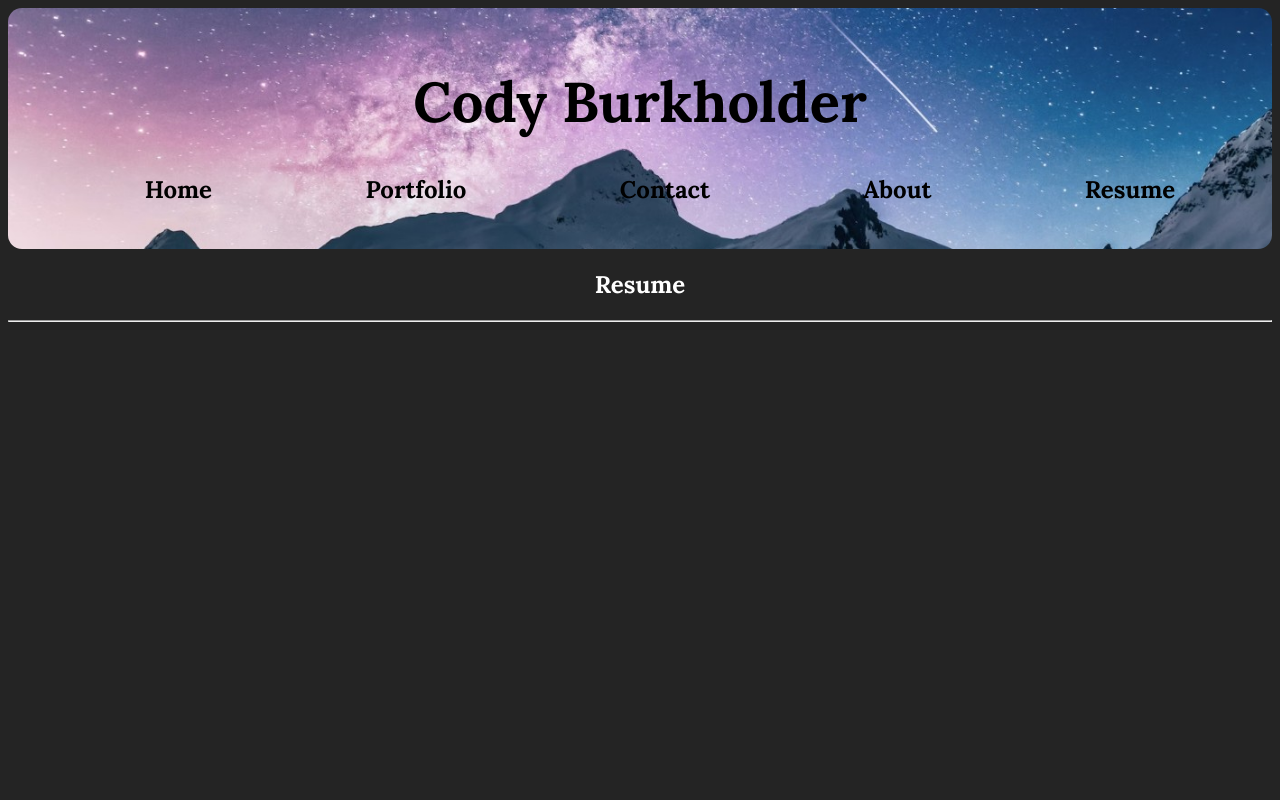
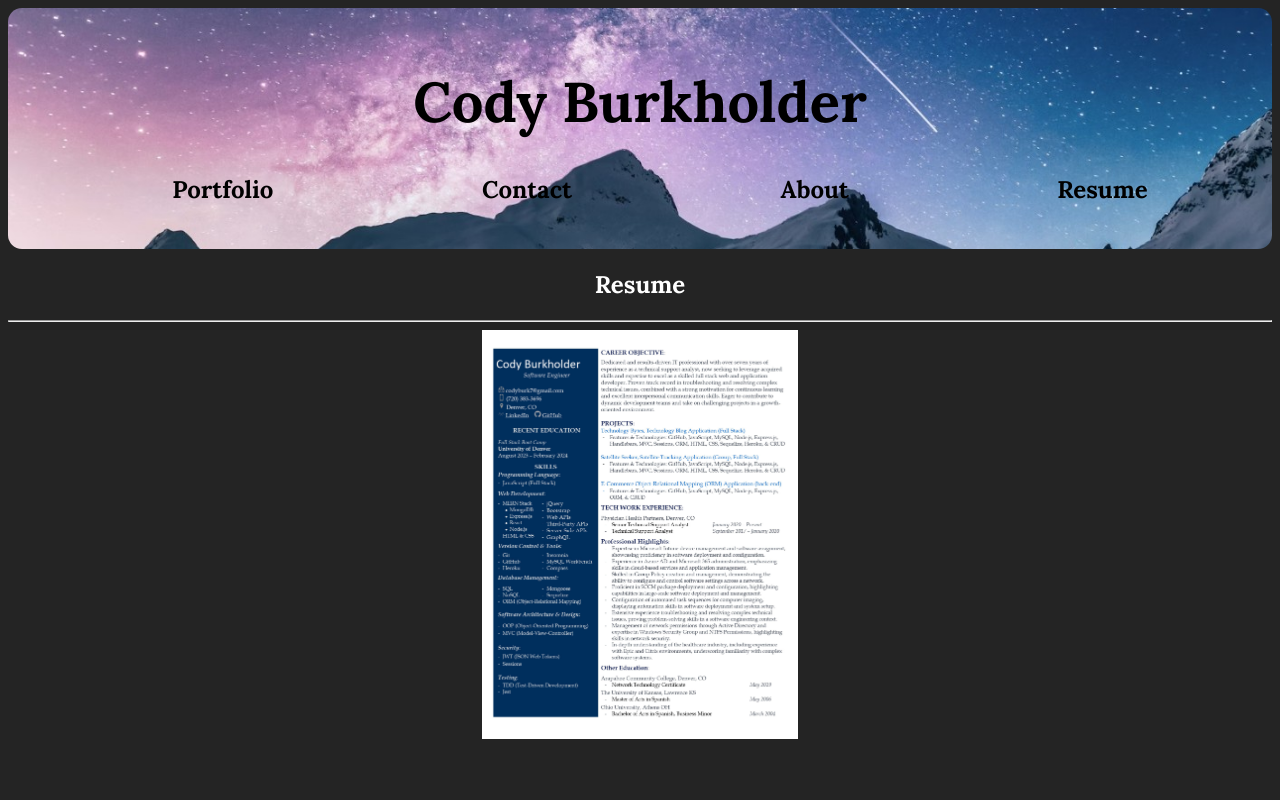
Before and after one commit to chilejay7/React-Portfolio, a React (Vite) app: page /resume in a window 1280 px wide. Shown: the top 800 px of the page. Built offline with nearby package versions, Linux system fonts and the light colour scheme.

Commit message:
image of resume added

```diff
--- a/src/App.css
+++ b/src/App.css
@@ -64,7 +64,7 @@ header {
 }
 
 main {
-  height: 75vh;
+  height: 85vh;
 }
 
 /* .logo {
--- a/src/components/NavMenu.jsx
+++ b/src/components/NavMenu.jsx
@@ -4,7 +4,7 @@ import NavBar from "./UI/NavBar";
 function NavMenu() {
     return (
         <NavBar links={[
-            <Link key={1} to="/home">Home</Link>,
+            // <Link key={1} to="/home">Home</Link>,
             <Link key={2} to="/portfolio">Portfolio</Link>,
             <Link key={3} to="/contact">Contact</Link>,
             <Link key={4} to="/">About</Link>,
--- a/src/pages/AboutPage.jsx
+++ b/src/pages/AboutPage.jsx
@@ -16,8 +16,6 @@ function AboutPage() {
                     teams and take on challenging projects in a growth-oriented environment.
                 </p>
 
-                <img src="src\assets\family_photo.jpeg"></img>
-
                 <p>
                     I am married and a father of three, two girls and a boy. My hobbies include sports, namely soccer. I am
                     a big fan of Tottenham Hotspur, and I have followed the English club for years. The Kansas Jayhawks are
@@ -25,6 +23,8 @@ function AboutPage() {
                     boardgames and speak Spanish.
                 </p>
 
+                <img src="src\assets\family_photo.jpeg" alt="family picture"></img>
+
             </section>
         </>
     )
--- /dev/null
+++ b/src/pages/Resume.css
@@ -0,0 +1,9 @@
+.resume img {
+    width: 500px;
+    height: 700px;
+}
+
+.resume img {
+    width: 25%;
+    height: 40%;
+}
--- a/src/pages/ResumePage.jsx
+++ b/src/pages/ResumePage.jsx
@@ -1,8 +1,16 @@
+import './Resume.css'
+
 function Resume() {
     return (
         <>
             <h2 className="title">Resume</h2>
             <hr></hr>
+
+            <section className="resume">
+
+                <img src="src\assets\resume_image.jpg" alt="image of resume"></img>
+
+            </section>
         </>
     );
 };
```
Also changed, not shown: src/assets/resume_image.jpg (added).
